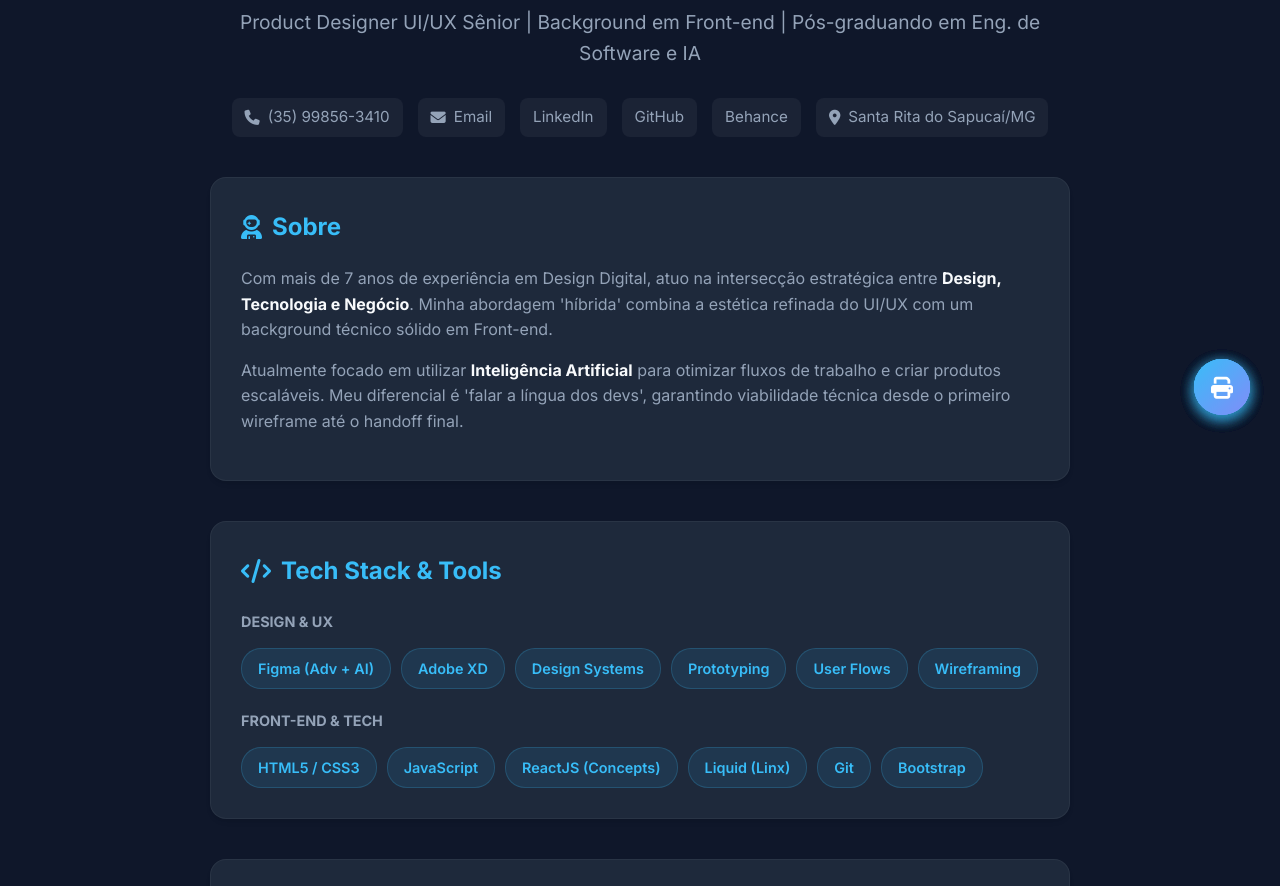
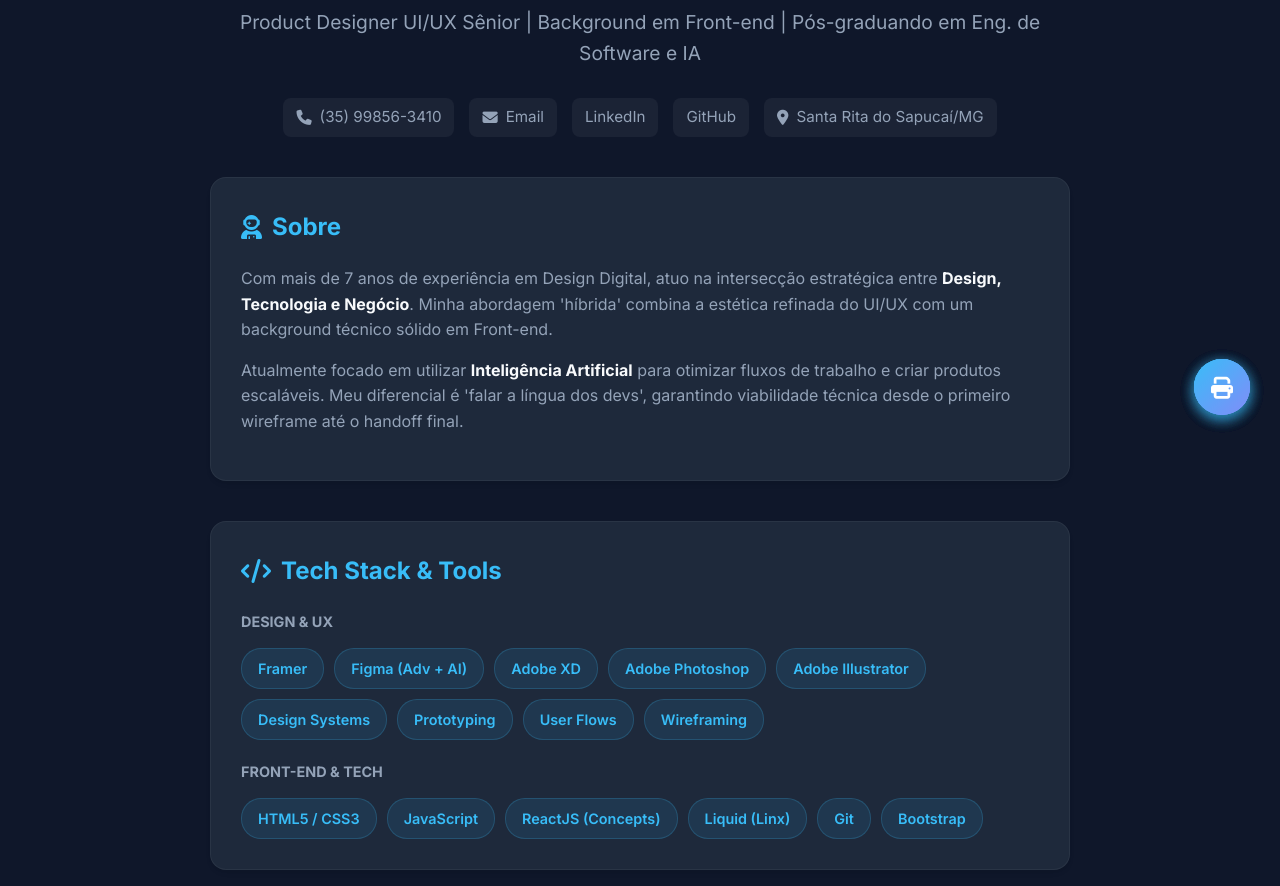
Before and after one commit to herbertis/herbertis, a plain HTML site: page index.html in a window 1280 px wide. Shown: the part 355-1241 px from the top of the page. Drawn offline with Linux system fonts and the light colour scheme.

Commit message:
Update index.html

```diff
--- a/index.html
+++ b/index.html
@@ -518,7 +518,6 @@
                 <a href="mailto:herbertis@icloud.com" class="contact-item"><i class="fas fa-envelope"></i> Email</a>
                 <a href="https://linkedin.com/in/herbertsousa" target="_blank" class="contact-item"><i class="fab fa-linkedin"></i> LinkedIn</a>
                 <a href="https://github.com/herbertis" target="_blank" class="contact-item"><i class="fab fa-github"></i> GitHub</a>
-                <a href="https://www.behance.net/herbertis" target="_blank" class="contact-item"><i class="fab fa-behance"></i> Behance</a>
                 <span class="contact-item"><i class="fas fa-map-marker-alt"></i> Santa Rita do Sapucaí/MG</span>
             </div>
         </header>
@@ -540,8 +539,11 @@
 
             <div style="margin-bottom: 15px; color: var(--text-secondary); font-size: 0.9rem; font-weight: bold;">DESIGN & UX</div>
             <div class="skills-grid" style="margin-bottom: 20px;">
+                <span class="skill-tag">Framer</span>
                 <span class="skill-tag">Figma (Adv + AI)</span>
                 <span class="skill-tag">Adobe XD</span>
+                <span class="skill-tag">Adobe Photoshop</span>
+                 <span class="skill-tag">Adobe Illustrator</span>
                 <span class="skill-tag">Design Systems</span>
                 <span class="skill-tag">Prototyping</span>
                 <span class="skill-tag">User Flows</span>
```
